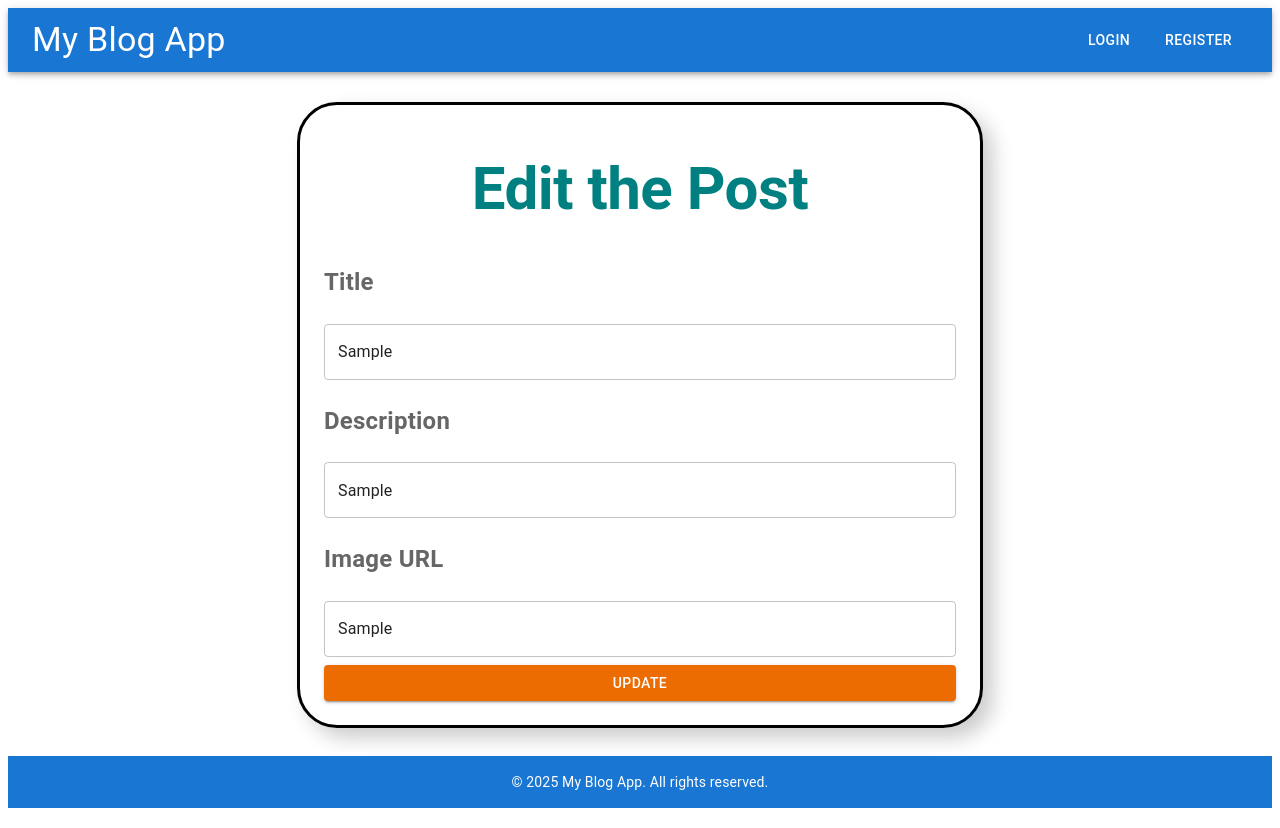
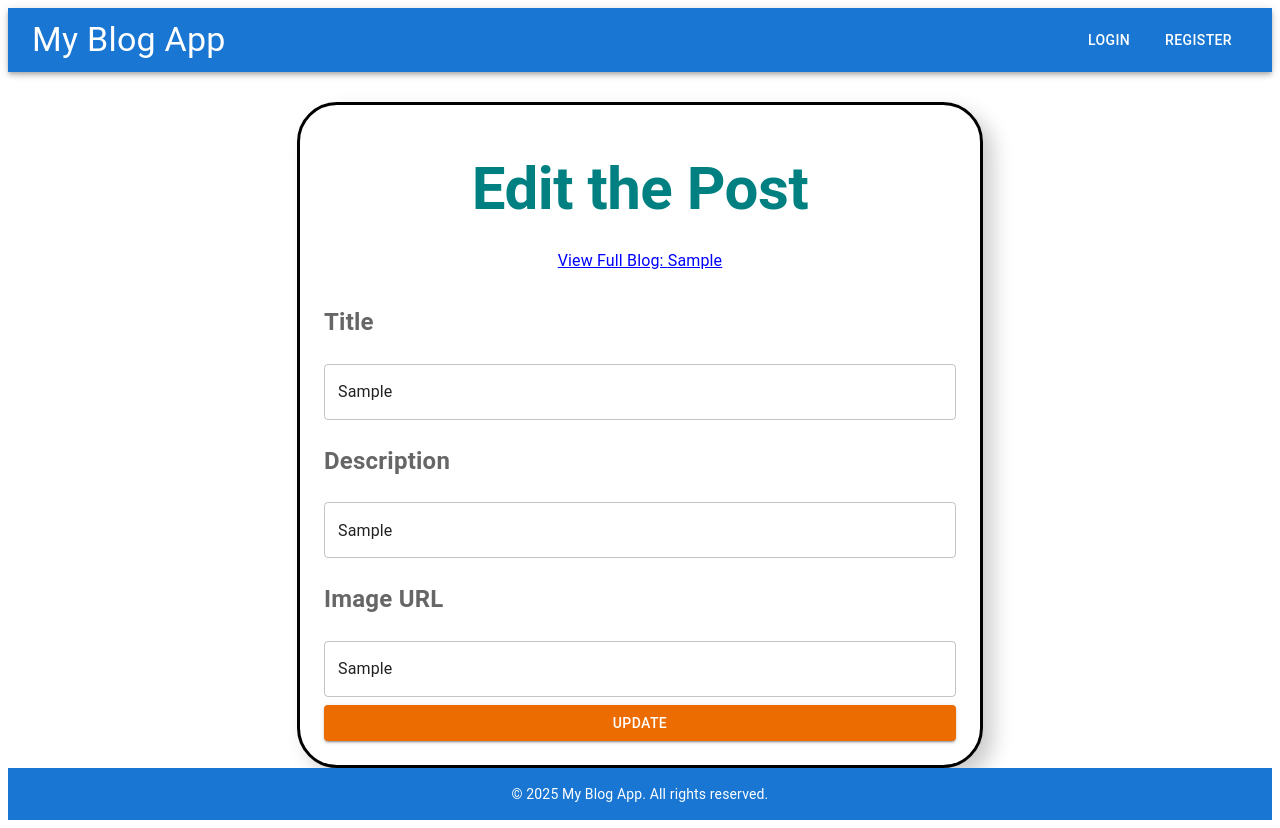
Before and after one commit to Biyush803/my-blog-app-frontend, a React (Vite) app: page /blog-details/1 in a window 1280 px wide. Both pictures are taken after typing "Sample", "Sample", "Sample" into the empty fields and a click on the button "UPDATE". Built offline with nearby package versions, Linux system fonts and the light colour scheme; no server answers.

Commit message:
Change in Blog Detail

```diff
--- a/src/pages/blogDetails.tsx
+++ b/src/pages/blogDetails.tsx
@@ -1,7 +1,7 @@
 import { Box, Button, InputLabel, TextField, Typography } from "@mui/material";
 import axios from "axios";
 import React, { useEffect, useState } from "react";
-import { useNavigate, useParams } from "react-router-dom";
+import { Link, useNavigate, useParams } from "react-router-dom";
 import toast from "react-hot-toast";
 
 const BlogDetails = () => {
@@ -14,12 +14,12 @@ const BlogDetails = () => {
     image: "",
     user: "",
   });
+
   const getBlogDetail = async () => {
     try {
       const { data } = await axios.get(
         `${import.meta.env.VITE_API_URL}/api/v1/blog/get-blog/${id}`
       );
-
       setBlog(data?.blog);
       setInputs({
         title: data?.blog?.title || "",
@@ -88,6 +88,19 @@ const BlogDetails = () => {
           >
             Edit the Post
           </Typography>
+
+          {/* Title with link to full blog */}
+          {inputs.title && (
+            <Typography textAlign="center" mb={2}>
+              <Link
+                to={`/blog/${id}`}
+                style={{ color: "blue", textDecoration: "underline" }}
+              >
+                View Full Blog: {inputs.title}
+              </Link>
+            </Typography>
+          )}
+
           <InputLabel
             sx={{ mb: 1, mt: 2, fontSize: "24px", fontWeight: "bold" }}
           >
@@ -100,7 +113,8 @@ const BlogDetails = () => {
             margin="normal"
             variant="outlined"
             required
-          ></TextField>
+          />
+
           <InputLabel
             sx={{ mb: 1, mt: 2, fontSize: "24px", fontWeight: "bold" }}
           >
@@ -113,7 +127,8 @@ const BlogDetails = () => {
             margin="normal"
             variant="outlined"
             required
-          ></TextField>
+          />
+
           <InputLabel
             sx={{ mb: 1, mt: 2, fontSize: "24px", fontWeight: "bold" }}
           >
@@ -126,7 +141,8 @@ const BlogDetails = () => {
             margin="normal"
             variant="outlined"
             required
-          ></TextField>
+          />
+
           <Button type="submit" color="warning" variant="contained">
             Update
           </Button>
@@ -135,4 +151,5 @@ const BlogDetails = () => {
     </>
   );
 };
+
 export default BlogDetails;
```
